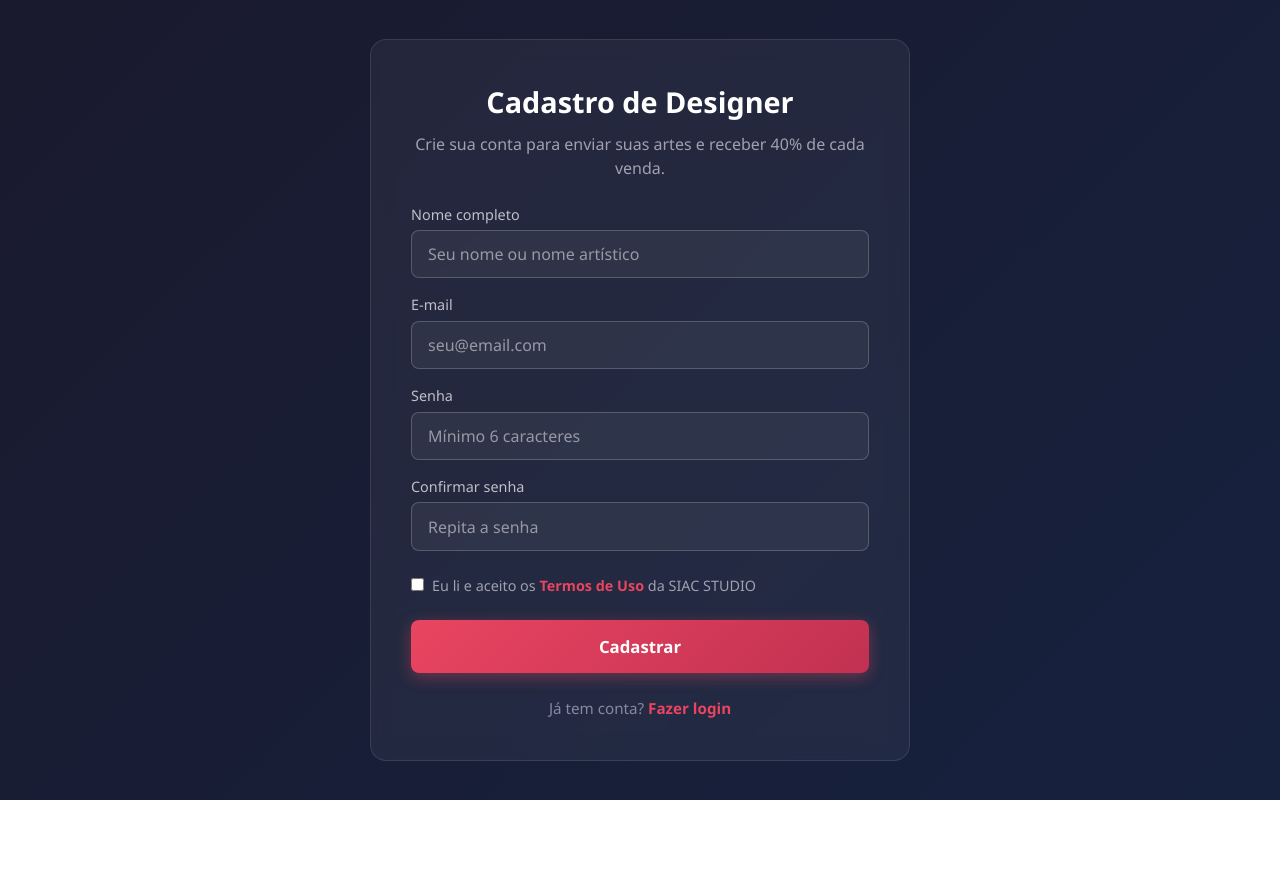
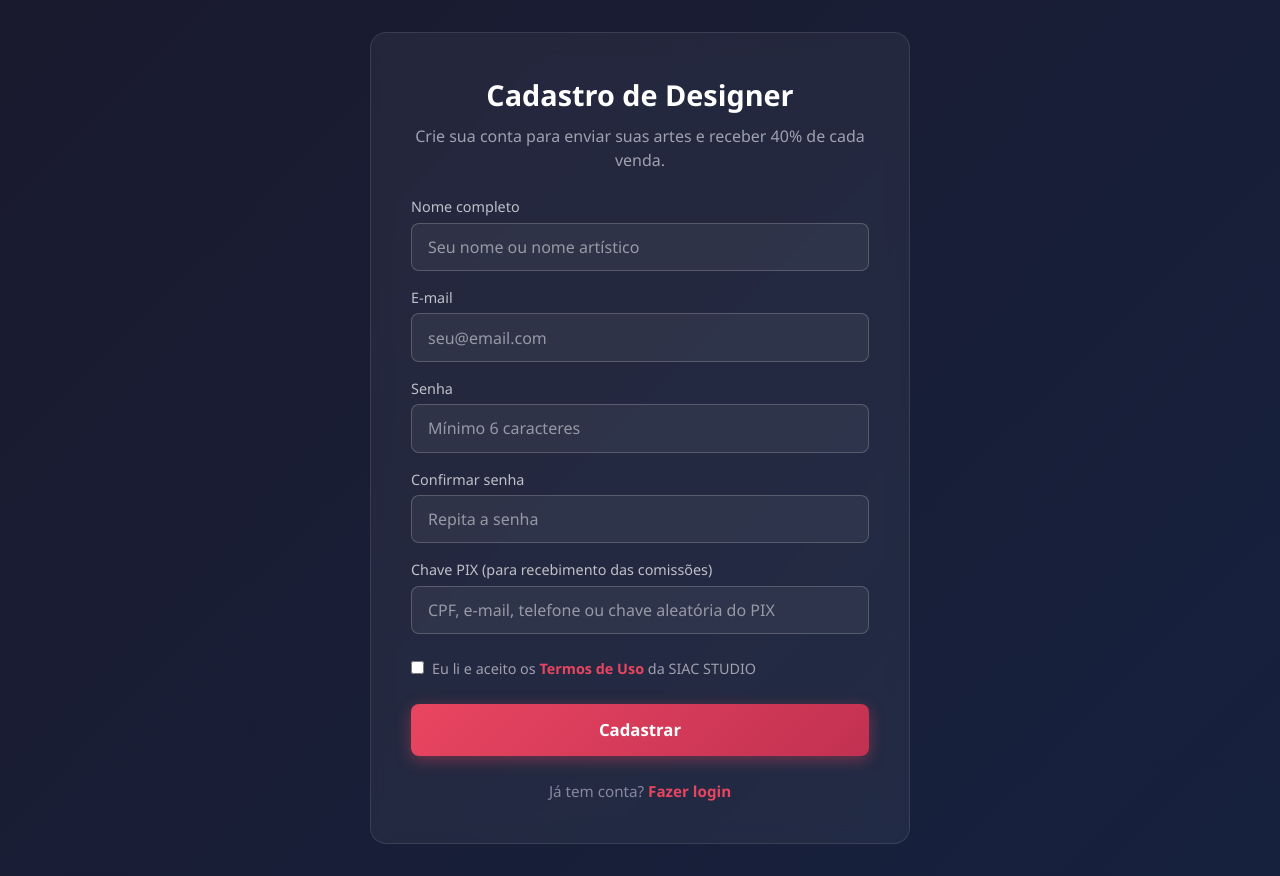
Before and after one commit to sergioitalo10/SIAC-STUDIO, a Next.js app: page /area-designer/cadastro in a window 1280 px wide. Before the commit the page ends 800 px from the top, so only its background shows below. Built offline with nearby package versions, Linux system fonts and the light colour scheme.

Commit message:
fix: adicionar campo chave PIX no cadastro de designer + corrigir erro criado_em

```diff
--- a/src/app/api/designer/auth/cadastro/route.ts
+++ b/src/app/api/designer/auth/cadastro/route.ts
@@ -11,7 +11,7 @@ export async function POST(request: Request) {
 
     const sql = neon(dbUrl);
     const body = await request.json();
-    const { nome, email, senha } = body;
+    const { nome, email, senha, pix } = body;
 
     if (!nome || !email || !senha) {
       return NextResponse.json({ error: "Preencha nome, e-mail e senha" }, { status: 400 });
@@ -29,9 +29,9 @@ export async function POST(request: Request) {
     const senhaHash = await bcrypt.hash(senha, 10);
 
     const result: any = await sql`
-      INSERT INTO designers (nome, email, senha)
-      VALUES (${nome}, ${email}, ${senhaHash})
-      RETURNING id, nome, email, criado_em
+      INSERT INTO designers (nome, email, senha, pix)
+      VALUES (${nome}, ${email}, ${senhaHash}, ${pix || null})
+      RETURNING id, nome, email, pix, created_at
     `;
 
     return NextResponse.json({
@@ -40,6 +40,7 @@ export async function POST(request: Request) {
         id: result[0].id,
         nome: result[0].nome,
         email: result[0].email,
+        pix: result[0].pix,
       },
     });
   } catch (error: any) {
--- a/src/app/area-designer/cadastro/page.tsx
+++ b/src/app/area-designer/cadastro/page.tsx
@@ -13,6 +13,7 @@ export default function CadastroPage() {
   const [email, setEmail] = useState("");
   const [senha, setSenha] = useState("");
   const [confirma, setConfirma] = useState("");
+  const [pix, setPix] = useState("");
   const [termos, setTermos] = useState(false);
 
   async function handleCadastro(e: React.FormEvent) {
@@ -32,7 +33,7 @@ export default function CadastroPage() {
       const res = await fetch("/api/designer/auth/cadastro", {
         method: "POST",
         headers: { "Content-Type": "application/json" },
-        body: JSON.stringify({ nome: nome.trim(), email: email.trim().toLowerCase(), senha }),
+        body: JSON.stringify({ nome: nome.trim(), email: email.trim().toLowerCase(), senha, pix }),
       });
       const data = await res.json();
       if (!res.ok) {
@@ -105,6 +106,17 @@ export default function CadastroPage() {
               placeholder="Repita a senha"
               style={styles.input}
               required
+            />
+          </div>
+
+          <div style={styles.field}>
+            <label style={styles.label}>Chave PIX (para recebimento das comissões)</label>
+            <input
+              type="text"
+              value={pix}
+              onChange={(e) => setPix(e.target.value)}
+              placeholder="CPF, e-mail, telefone ou chave aleatória do PIX"
+              style={styles.input}
             />
           </div>
 
```
